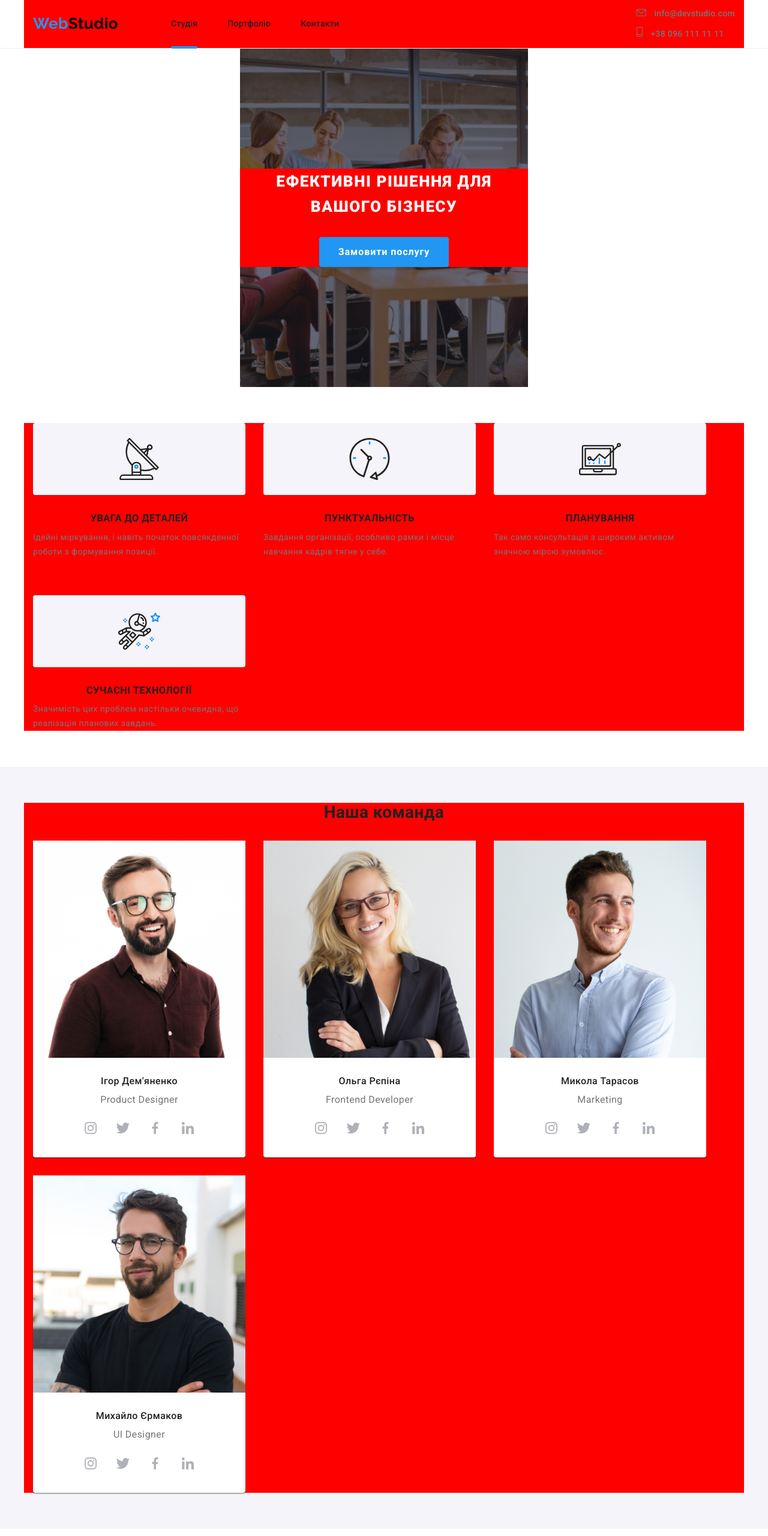
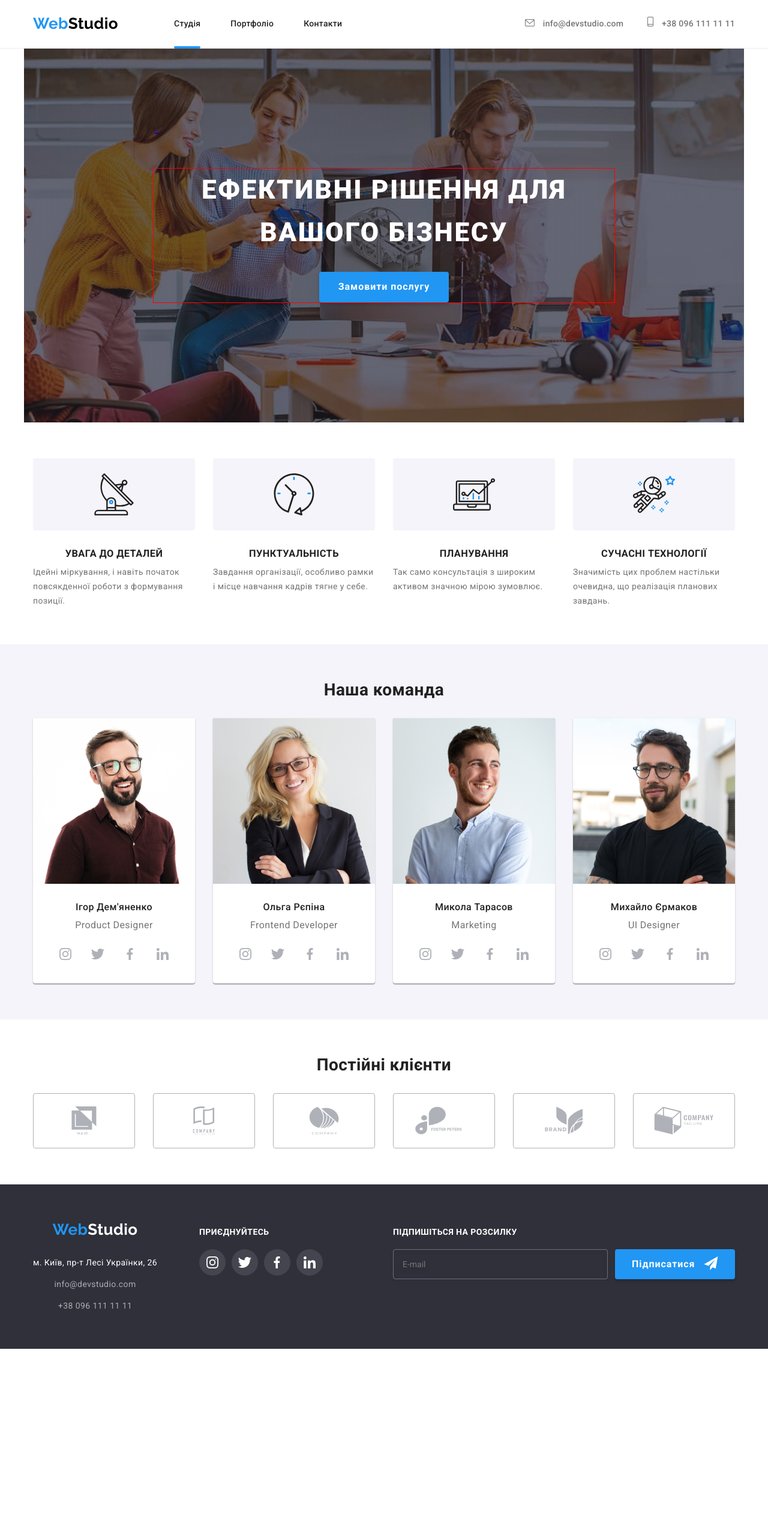
Before and after one commit to nzend/goit-markup-hw-08, a plain HTML site: page index.html in a window 1280 px wide. Shown: the top 2560 px of the page at 60% size. After the commit the page ends 2248 px from the top, so only its background shows below. Drawn offline with nearby package versions, Linux system fonts and the light colour scheme.

Commit message:
Adaptive main

```diff
--- a/sass/base/_container.scss
+++ b/sass/base/_container.scss
@@ -16,6 +16,6 @@
   }
   @media screen and (min-width: 1200px) {
     width: 1200px;
-    background-color: red;
+    // background-color: red;
   }
 }
--- a/sass/base/_section.scss
+++ b/sass/base/_section.scss
@@ -9,6 +9,9 @@
   @media screen and (min-width: 768px) {
     width: 100%;
   }
+   @media screen and (min-width: 1200px) {
+    width: 100%;
+  }
 }
 .section.no-padding {
   padding-top: 0px;
--- a/sass/components/_mailing.scss
+++ b/sass/components/_mailing.scss
@@ -1,6 +1,6 @@
 .mailing {
   margin-left: auto;
-  text-align: center;
+  // text-align: center;
 }
 .mailing__label {
   display: inline-block;
@@ -11,22 +11,28 @@
   text-transform: uppercase;
 
   color: var(--main-white-color);
-  @media screen and (min-width: 768px) {
-    display: block;
+}
+.mailing__form {
+  display: block;
+  @media screen and (max-width: 1199px) {
+      text-align: center;
+
+  }
+
+  @media screen and (min-width: 1200px) {
+    display: flex;
+    align-items: flex-end;
   }
 }
-.mailing__form {
-  // display: flex;
-  // align-items: flex-end;
-}
-
-
 .mailing__form-field {
-
-     @media screen and (min-width: 768px) {
+  @media screen and (min-width: 768px) and (max-width: 1199px) {
     display: flex;
-  flex-direction: column;
-  align-items: center;
+    flex-direction: column;
+    align-items: center;
+  }
+  @media screen and (min-width: 1200px) {
+    display: flex;
+    flex-direction: column;
   }
 }
 
@@ -45,6 +51,11 @@
   &:hover,
   &:focus {
     border-color: var(--brend-color);
+  }
+
+  @media screen and (min-width: 1200px) {
+    width: 358px;
+    margin-bottom: 0;
   }
 }
 
@@ -74,7 +85,6 @@
   &:focus {
     background-color: var(--brend-color-active);
   }
-
 }
 .mailing-button__icon {
   position: absolute;
--- a/sass/layout/_costomers.scss
+++ b/sass/layout/_costomers.scss
@@ -11,6 +11,9 @@
     height: 92px;
     @media screen and (min-width: 768px) {
     width: 226px;
+  }
+    @media screen and (min-width: 1200px) {
+    width: 170px;
   }
   }
 
--- a/sass/layout/_features.scss
+++ b/sass/layout/_features.scss
@@ -1,9 +1,13 @@
 .features__list {
-  @media screen and (min-width: 768px) {
+  @media screen and (min-width: 768px) and (max-width: 1199px) {
     display: flex;
     flex-wrap: wrap;
     gap: 30px;
-
+  }
+  @media screen and (min-width: 1200px) {
+      display: flex;
+    flex-wrap: wrap;
+    gap: 30px;
   }
 }
 
@@ -23,15 +27,29 @@
   @media screen and (min-width: 768px) {
     width: 354px;
   }
+  @media screen and (min-width: 1200px) {
+    width: 270px;
+  }
 }
 
 .features__item {
   width: 450px;
-  &:not(:last-child) {
-    margin-bottom: 30px;
+
+  @media screen and (max-width: 768px) {
+
+    &:not(:last-child) {
+      width: 100%;
+      margin-bottom: 30px;
+    }
   }
   @media screen and (min-width: 768px) {
     width: 354px;
+    margin-bottom: 0;
+  }
+  @media screen and (min-width: 1200px) {
+    width: 270px;
+
+
   }
 }
 .features__title {
--- a/sass/layout/_footer.scss
+++ b/sass/layout/_footer.scss
@@ -3,10 +3,12 @@
   background-color: var(--hero-background-color);
 
   &__box {
-    // display: flex;
-    // align-items: baseline;
-    // padding-top: 60px;
-    // padding-bottom: 60px;
+    padding-top: 60px;
+    padding-bottom: 60px;
+    @media screen and (min-width: 1200px) {
+      display: flex;
+      align-items: baseline;
+    }
   }
   &__logo {
     margin-bottom: 28px;
@@ -23,28 +25,23 @@
   }
 }
 .footer__contacts-adding {
-
-  @media screen and (min-width: 768px) {
+  @media screen and (min-width: 768px) and (max-width: 1199px) {
     display: flex;
     justify-content: baseline;
     padding-left: 61px;
     padding-right: 74px;
-        margin-bottom: 60px;
-
-
+    margin-bottom: 60px;
   }
-
+  @media screen and (min-width: 1200px) {
+    display: flex;
+    align-items: baseline;
+  }
 }
 
-.footer__box {
-  padding-top: 60px;
-  padding-bottom: 60px;
-}
 .footer-contacts {
-
   text-align: center;
   @media screen and (max-width: 768px) {
-      margin-bottom: 60px;
+    margin-bottom: 60px;
   }
 }
 
@@ -84,7 +81,6 @@
 }
 .adding {
   text-align: center;
-  margin-left: auto;
 
   &__title {
     margin-bottom: 20px;
@@ -97,7 +93,15 @@
 
     color: var(--main-white-color);
   }
-  @media screen and (min-width: 480px) and (max-width: 768px) {
+  @media screen and (max-width: 767px) {
     margin-bottom: 60px;
   }
+
+  @media screen and (min-width: 768px) and (max-width: 1200px) {
+    margin-left: auto;
+  }
+  @media screen and (min-width: 1200px) {
+    text-align: left;
+    margin-left: 70px;
+  }
 }
--- a/sass/layout/_header.scss
+++ b/sass/layout/_header.scss
@@ -20,14 +20,20 @@
 }
 
 .site-nav {
+
+  &__item + &__item {
+      margin-left: 50px;
+    }
+
   @media screen and (min-width: 768px) {
     display: flex;
     align-items: center;
     margin-left: 88px;
 
-    &__item + &__item {
-      margin-left: 50px;
-    }
+
+  }
+   @media screen and (min-width: 1200px) {
+    margin-left: 93px;
   }
 }
 
@@ -82,13 +88,26 @@
 .header-contacts {
   display: block;
   margin-left: auto;
-
-  &__item:not(:last-child) {
+   @media screen and (min-width: 768px) and (max-width: 1199px) {
+   &__item:not(:last-child) {
     margin-bottom: 10px;
   }
+  }
+   @media screen and (min-width: 1200px)  {
+   &__item + &__item {
+    margin-left: 40px;
+  }
+}
+
+
   @media screen and (max-width: 768px) {
     display: none;
     align-items: center;
+  }
+   @media screen and (min-width: 1200px) {
+    display: flex;
+    align-items: center;
+    justify-content: center;
   }
 }
 
--- a/sass/layout/_hero.scss
+++ b/sass/layout/_hero.scss
@@ -1,12 +1,16 @@
 .hero .container {
   width: 480px;
+  @media screen and (min-width: 768px) {
+    width: 768px;
+    outline: solid 1px red;
+  }
 }
 .hero {
-  max-width: 480px;
+  // max-width: 480px;
   // height: 400px;
 
-  padding-top: 200px;
-  padding-bottom: 200px;
+  padding-top: 118px;
+  padding-bottom: 118px;
   margin-left: auto;
   margin-right: auto;
 
@@ -24,8 +28,26 @@
 
   text-align: center;
 
+  @media screen and (min-width: 1200px) {
+    width: 1200px;
+
+    padding-top: 200px;
+    padding-bottom: 200px;
+
+    background-image: linear-gradient(
+        to right,
+        rgba(47, 48, 58, 0.4),
+        rgba(47, 48, 58, 0.4)
+      ),
+      url("../images/hero/bg.jpg");
+
+    background-size: cover;
+    background-repeat: no-repeat;
+    background-position: center;
+  }
+
   &__title {
-    max-width: 360px;
+    width: 360px;
 
     margin-left: auto;
     margin-right: auto;
@@ -36,5 +58,10 @@
     letter-spacing: 0.06em;
     text-transform: uppercase;
     color: var(--main-white-color);
+
+    @media screen and (min-width: 1200px) {
+      width: 696px;
+      font-size: 44px;
+    }
   }
 }
--- a/sass/layout/_modal.scss
+++ b/sass/layout/_modal.scss
@@ -31,6 +31,12 @@
 
   transform: translate(-50%, -50%) scale(1);
   transition: transform 250ms var(--cubic);
+
+  @media screen and (min-width: 1200px) {
+    width: 528px;
+  // min-height: 581px;
+
+  }
 }
 .close-button {
   position: absolute;
@@ -148,7 +154,10 @@
 .accept__field {
   display: flex;
   align-items: center;
-  // justify-content: center;
+
+  @media screen and (min-width: 1200px) {
+    justify-content: center;
+  }
 }
 
 .accept__checkbox {
@@ -185,6 +194,9 @@
   font-size: 12px;
 
   color: var(--main-color);
+   @media screen and (min-width: 1200px) {
+    font-size: 14px;
+  }
 }
 .accept__contract-link {
   letter-spacing: 0.03em;
--- a/sass/layout/_projects-cards.scss
+++ b/sass/layout/_projects-cards.scss
@@ -23,6 +23,9 @@
   width: 450px;
   @media screen and (min-width: 768px) {
     width: 354px;
+  }
+  @media screen and (min-width: 1200px) {
+    width: 370px;
   }
 }
 
--- a/sass/layout/_speciality.scss
+++ b/sass/layout/_speciality.scss
@@ -1,11 +1,16 @@
 .speciality {
   display: none;
+
 }
 
 .speciality__list {
     // display: flex;
     // flex-wrap: wrap;
     // gap: 30px;
+     @media screen and (min-width: 1200px) {
+    display: flex;
+
+  }
   }
   .speciality__item {
     position: relative;
--- a/sass/layout/_team.scss
+++ b/sass/layout/_team.scss
@@ -20,6 +20,9 @@
     border-radius: var(--cards-radius);
     @media screen and (min-width: 768px) {
     width: 354px;
+  }
+   @media screen and (min-width: 1200px) {
+    width: 270px;
   }
   }
 
```
Also changed, not shown: index.html (+0 -1 lines), portfolio.html (+0 -5 lines), css/main.css, css/main.min.css, images/hero/bg.jpg (renamed from images/bg.jpg), 2 other files.
